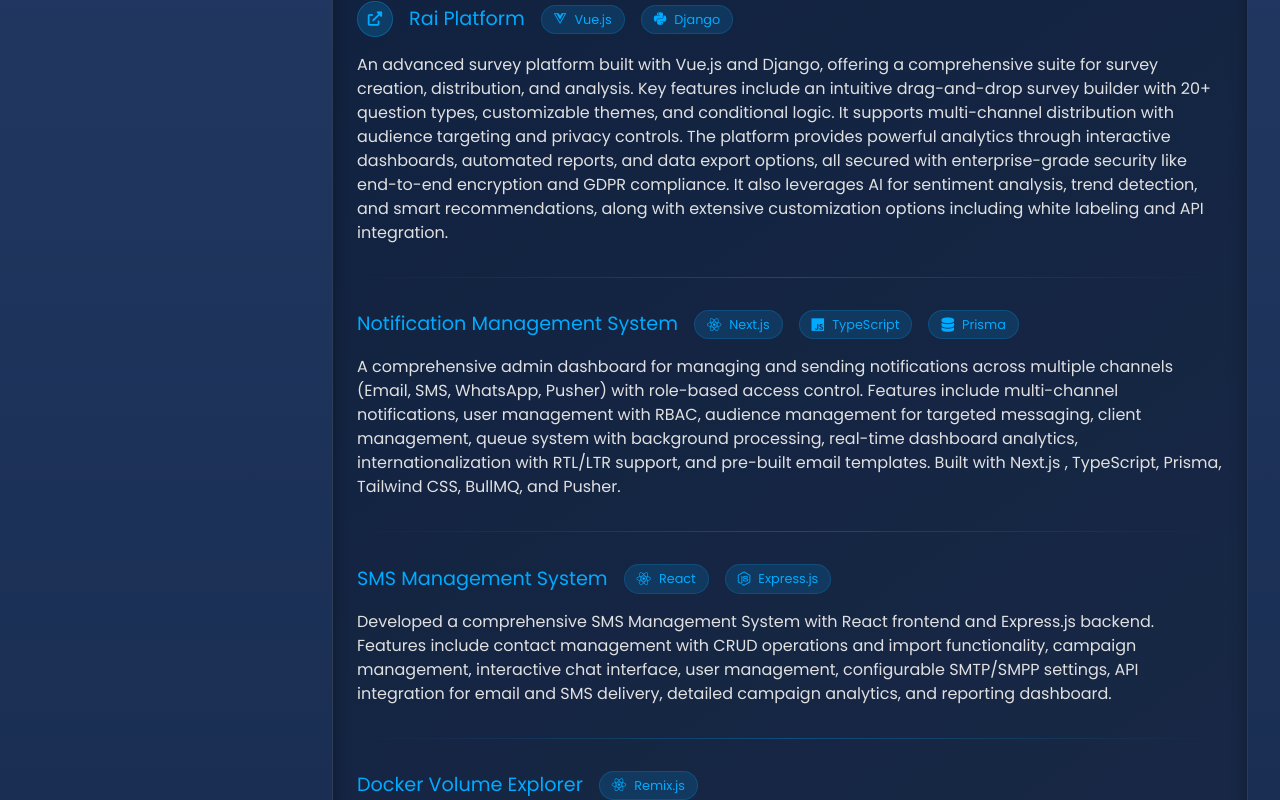
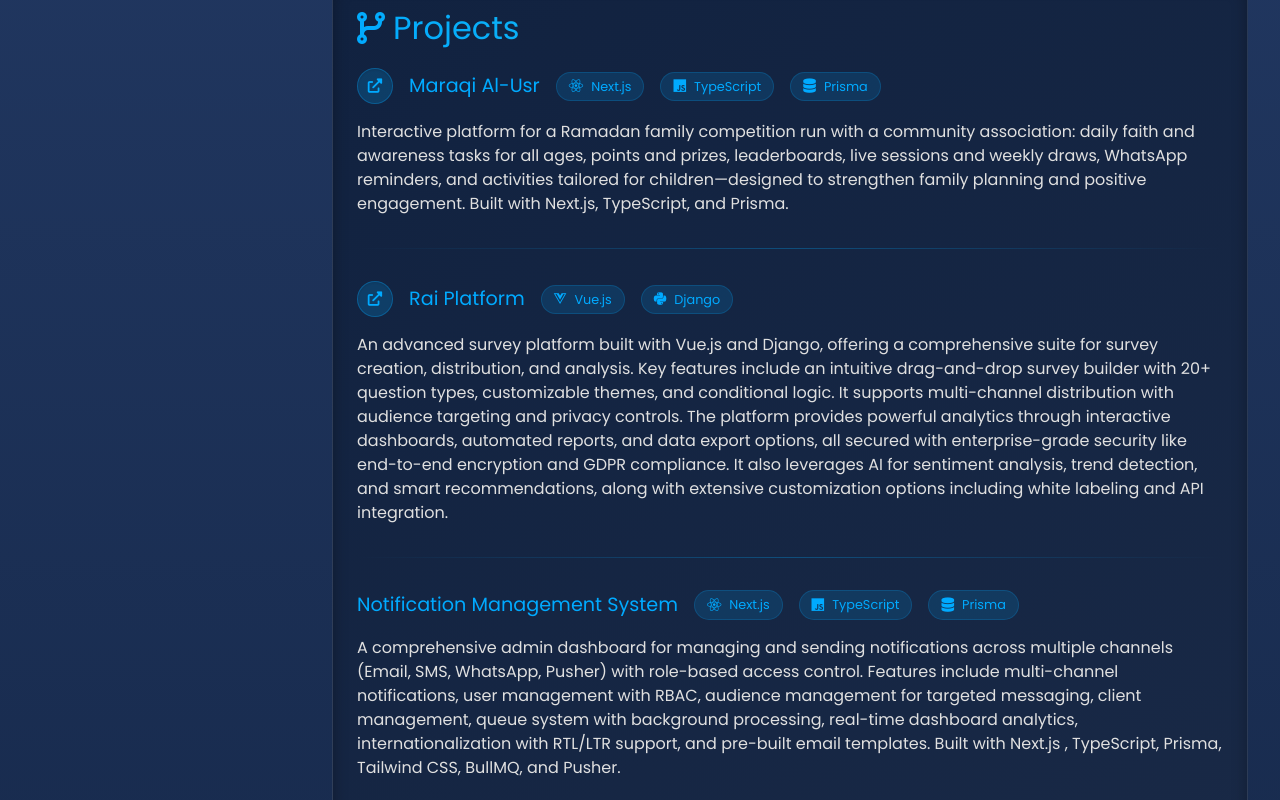
Before and after one commit to 0taida/taida-cv-react, a React (Vite) app: page / in a window 1280 px wide. Shown: the part 1140-1940 px from the top of the page. Built offline with nearby package versions, Linux system fonts and the light colour scheme.

Commit message:
Enhance contact info styling and update project details; add new project 'maraqi-families' and adjust email display

```diff
--- a/src/components/ContactInfo.jsx
+++ b/src/components/ContactInfo.jsx
@@ -20,13 +20,14 @@ const ContactInfo = ({ contactData }) => {
           {t('contact')}
         </h3>
         <ul>
-          <li className="animate-fade-in-delayed">
+          <li className="animate-fade-in-delayed ">
             <i className="fas fa-envelope"></i>
             <a
               href={`mailto:${data.email}`}
+              dir="ltr"
               style={{ color: '#00aaff', textDecoration: 'none' }}
             >
-              {data.email}
+              {data.shortEmail}
             </a>
           </li>
           <li className="animate-fade-in-delayed">
--- a/src/components/Projects.jsx
+++ b/src/components/Projects.jsx
@@ -5,6 +5,17 @@ const Projects = ({ projects }) => {
 
   // Default projects if not provided
   const defaultProjects = [
+    {
+      title: 'maraqi-families',
+      description: 'maraqi-families-desc',
+      link: 'https://maraqi.cloud/',
+      linkIcon: 'fas fa-external-link-alt',
+      techBadges: [
+        { name: 'Next.js', icon: 'fab fa-react' },
+        { name: 'TypeScript', icon: 'fab fa-js' },
+        { name: 'Prisma', icon: 'fas fa-database' }
+      ]
+    },
     {
       title: 'rai-platform',
       description: 'rai-platform-desc',
@@ -24,21 +35,21 @@ const Projects = ({ projects }) => {
         { name: 'Prisma', icon: 'fas fa-database' }
       ]
     },
-    {
-      title: 'sms-project',
-      description: 'sms-project-desc',
-      techBadges: [
-        { name: 'React', icon: 'fab fa-react' },
-        { name: 'Express.js', icon: 'fab fa-node-js' }
-      ]
-    },
-    {
-      title: 'docker-explorer',
-      description: 'docker-explorer-desc',
-      techBadges: [
-        { name: 'Remix.js', icon: 'fab fa-react' }
-      ]
-    },
+    // {
+    //   title: 'sms-project',
+    //   description: 'sms-project-desc',
+    //   techBadges: [
+    //     { name: 'React', icon: 'fab fa-react' },
+    //     { name: 'Express.js', icon: 'fab fa-node-js' }
+    //   ]
+    // },
+    // {
+    //   title: 'docker-explorer',
+    //   description: 'docker-explorer-desc',
+    //   techBadges: [
+    //     { name: 'Remix.js', icon: 'fab fa-react' }
+    //   ]
+    // },
     {
       title: 'simple-chat-app',
       description: 'developed-chat-app',
@@ -53,13 +64,13 @@ const Projects = ({ projects }) => {
         { name: 'Python', icon: 'fab fa-python' }
       ]
     },
-    {
-      title: 'proxy-project',
-      description: 'proxy-desc',
-      techBadges: [
-        { name: 'Caddy', icon: 'fas fa-server' }
-      ]
-    }
+    // {
+    //   title: 'proxy-project',
+    //   description: 'proxy-desc',
+    //   techBadges: [
+    //     { name: 'Caddy', icon: 'fas fa-server' }
+    //   ]
+    // }
   ];
 
   const projectsList = projects || defaultProjects;
--- a/src/data/cvData.js
+++ b/src/data/cvData.js
@@ -2,6 +2,7 @@
 export const cvData = {
   contact: {
     email: 'taida.dream@gmail.com',
+    shortEmail: 'taida.dream',
     phone: '+967774126583',
     github: 'https://github.com/0taida',
     location: 'location'
@@ -19,12 +20,23 @@ export const cvData = {
   ],
 
   technicalSkills: {
-    frontend: ["HTML", "CSS", "JavaScript", "TypeScript", "React", "Vue.js", "Bootstrap", "Tailwind CSS"],
-    backend: ["Node.js", "PHP", "Laravel", "MySQL", "PostgreSQL"],
+    frontend: ["HTML", "CSS", "JavaScript", "TypeScript", "React", "Next.js", "Vue.js", "Bootstrap", "Tailwind CSS"],
+    backend: ["Node.js", "PHP", "Laravel", "MySQL", "PostgreSQL", "Prisma"],
     tools: ["Git", "Docker", "Firebase", "GitHub", "Postman", "npm", "Ubuntu", "Huly App"]
   },
 
   projects: [
+    {
+      title: 'maraqi-families',
+      description: 'maraqi-families-desc',
+      link: 'https://maraqi.cloud/',
+      linkIcon: 'fas fa-external-link-alt',
+      techBadges: [
+        { name: 'Next.js', icon: 'fab fa-react' },
+        { name: 'TypeScript', icon: 'fab fa-js' },
+        { name: 'Prisma', icon: 'fas fa-database' }
+      ]
+    },
     {
       title: 'rai-platform',
       description: 'rai-platform-desc',
@@ -44,21 +56,21 @@ export const cvData = {
         { name: 'Prisma', icon: 'fas fa-database' }
       ]
     },
-    {
-      title: 'sms-project',
-      description: 'sms-project-desc',
-      techBadges: [
-        { name: 'React', icon: 'fab fa-react' },
-        { name: 'Express.js', icon: 'fab fa-node-js' }
-      ]
-    },
-    {
-      title: 'docker-explorer',
-      description: 'docker-explorer-desc',
-      techBadges: [
-        { name: 'Remix.js', icon: 'fab fa-react' }
-      ]
-    },
+    // {
+    //   title: 'sms-project',
+    //   description: 'sms-project-desc',
+    //   techBadges: [
+    //     { name: 'React', icon: 'fab fa-react' },
+    //     { name: 'Express.js', icon: 'fab fa-node-js' }
+    //   ]
+    // },
+    // {
+    //   title: 'docker-explorer',
+    //   description: 'docker-explorer-desc',
+    //   techBadges: [
+    //     { name: 'Remix.js', icon: 'fab fa-react' }
+    //   ]
+    // },
     {
       title: 'simple-chat-app',
       description: 'developed-chat-app',
@@ -73,12 +85,12 @@ export const cvData = {
         { name: 'Python', icon: 'fab fa-python' }
       ]
     },
-    {
-      title: 'proxy-project',
-      description: 'proxy-desc',
-      techBadges: [
-        { name: 'Caddy', icon: 'fas fa-server' }
-      ]
-    }
+    // {
+    //   title: 'proxy-project',
+    //   description: 'proxy-desc',
+    //   techBadges: [
+    //     { name: 'Caddy', icon: 'fas fa-server' }
+    //   ]
+    // }
   ]
 };
--- a/src/i18n/index.js
+++ b/src/i18n/index.js
@@ -32,7 +32,7 @@ const resources = {
       "frontend-development": "Frontend Development",
       "backend-development": "Backend Development",
       "tools-development": "Tools",
-      "passionate-developer": "Software developer with 1.5 years of hands-on experience building modern web apps with Next.js, React, and Tailwind CSS. Previously worked with Laravel and Vue.js, which I still use for side projects. Focused on performance, accessibility, and creating responsive, user-friendly interfaces.",
+      "passionate-developer": "Software developer focused on production-ready web applications using Next.js, React, TypeScript, and Tailwind CSS, with solid experience in Laravel and Vue.js for full-stack delivery. I emphasize performant and accessible interfaces, maintainable architecture, and responsive user experiences that align with product goals.",
       "professional-experience": "Professional Experience",
       "software-developer": "Software Developer",
       "doing": "Currently working as a software developer focusing on React and Next.js, while also working with Laravel and Vue.js when needed",
@@ -65,6 +65,9 @@ const resources = {
       "rai-platform-desc": "An advanced survey platform built with Vue.js and Django, offering a comprehensive suite for survey creation, distribution, and analysis. Key features include an intuitive drag-and-drop survey builder with 20+ question types, customizable themes, and conditional logic. It supports multi-channel distribution with audience targeting and privacy controls. The platform provides powerful analytics through interactive dashboards, automated reports, and data export options, all secured with enterprise-grade security like end-to-end encryption and GDPR compliance. It also leverages AI for sentiment analysis, trend detection, and smart recommendations, along with extensive customization options including white labeling and API integration.",
       "rai-platform-desc-short": "Survey platform with drag-and-drop builder, multi-channel distribution, analytics, and enterprise security (Vue + Django).",
       "rai-platform-desc-short": "Survey platform with drag-and-drop builder, multi-channel distribution, analytics, and enterprise security (Vue + Django).",
+      "maraqi-families": "Maraqi Al-Usr",
+      "maraqi-families-desc": "Interactive platform for a Ramadan family competition run with a community association: daily faith and awareness tasks for all ages, points and prizes, leaderboards, live sessions and weekly draws, WhatsApp reminders, and activities tailored for children—designed to strengthen family planning and positive engagement. Built with Next.js, TypeScript, and Prisma.",
+      "maraqi-families-desc-short": "Ramadan family competition platform: tasks, points, leaderboards, live events, and WhatsApp engagement (Next.js, TypeScript, Prisma).",
       "notification-system": "Notification Management System",
       "notification-system-desc": "A comprehensive admin dashboard for managing and sending notifications across multiple channels (Email, SMS, WhatsApp, Pusher) with role-based access control. Features include multi-channel notifications, user management with RBAC, audience management for targeted messaging, client management, queue system with background processing, real-time dashboard analytics, internationalization with RTL/LTR support, and pre-built email templates. Built with Next.js , TypeScript, Prisma, Tailwind CSS, BullMQ, and Pusher.",
       "notification-system-desc-short": "Multi-channel notifications admin with RBAC, queues, analytics, i18n and templates (Next.js/TS/Prisma).",
@@ -118,10 +121,10 @@ const resources = {
       "frontend-development": "تطوير الواجهة الأمامية",
       "backend-development": "تطوير الواجهة الخلفية",
       "tools-development": "الأدوات",
-      "passionate-developer": "مطور برمجيات بخبرة سنة ونصف في بناء تطبيقات ويب حديثة باستخدام Next.js وReact وTailwind CSS. سبق وأن عملت على Laravel وVue.js وما زلت أستخدمهما في مشاريعي الجانبية. أركز على الأداء وإمكانية الوصول وبناء واجهات متجاوبة وسهلة الاستخدام.",
+      "passionate-developer": "مطوّر برمجيات أركّز على تطبيقات ويب جاهزة للإنتاج باستخدام Next.js وReact وTypeScript وTailwind CSS، مع خبرة قوية في Laravel وVue.js للتسليم متكامل الواجهات. أولوياتي الأداء وإمكانية الوصول وهندسة قابلة للصيانة وتجارب مستخدم متجاوبة تتماشى مع أهداف المنتج.",
       "professional-experience": "الخبرة المهنية",
       "software-developer": "مطور برمجيات",
-      "doing": "أعمل حالياً كمطور برمجيات مع تركيز على React وNext.js، وأعمل أيضاً مع Laravel وVue.js عند الحاجة",
+      "doing": "أعمل حالياً كمطور برمجيات مع تركيز على React وNext.js، وأعمل أيضاً مع Laravel وVue.js ",
       "react-next-features": "قمت ببناء وصيانة ميزات باستخدام Next.js وReact وTypeScript وTailwind CSS",
       "collaborated-platform": "شاركت في تطوير منصة مبنية على Laravel لإنشاء المتاجر الإلكترونية",
       "enhanced-ui": "قمت بتحسين واجهة المستخدم باستخدام Vue.js وBootstrap وTailwind CSS",
@@ -146,6 +149,9 @@ const resources = {
       "rai-platform": "منصة رأي",
       "rai-platform-desc": "منصة استطلاعات متقدمة مبنية باستخدام Vue.js و Django، تقدم مجموعة شاملة لإنشاء الاستطلاعات وتوزيعها وتحليلها. تشمل الميزات الرئيسية أداة إنشاء استطلاعات سهلة الاستخدام بالسحب والإفلات مع أكثر من 20 نوعًا من الأسئلة، وسمات قابلة للتخصيص، ومنطق شرطي. تدعم التوزيع متعدد القنوات مع استهداف الجمهور وضوابط الخصوصية. توفر المنصة تحليلات قوية من خلال لوحات معلومات تفاعلية وتقارير آلية وخيارات تصدير البيانات، وكلها مؤمنة بأمان على مستوى المؤسسات مثل التشفير من طرف إلى طرف والامتثال للائحة العامة لحماية البيانات. كما أنها تستفيد من الذكاء الاصطناعي لتحليل المشاعر واكتشاف الاتجاهات والتوصيات الذكية، إلى جانب خيارات تخصيص واسعة النطاق بما في ذلك العلامة البيضاء وتكامل واجهة برمجة التطبيقات.",
       "rai-platform-desc-short": "منصة استطلاعات مع منشئ بالسحب والإفلات، توزيع متعدد القنوات، تحليلات، وأمان على مستوى المؤسسات (Vue + Django).",
+      "maraqi-families": "مراقي الأسر",
+      "maraqi-families-desc": "منصة تفاعلية لمسابقة رمضانية للأسر بالشراكة مع جمعية أهلية: مهام يومية دينية وتوعوية لجميع الأعمار، نظام نقاط وجوائز، لوحة صدارة، لقاءات مباشرة وسحوبات أسبوعية، تذكيرات عبر واتساب، وأنشطة مخصصة للأطفال—لتعزيز التخطيط الأسري والتنافس الإيجابي. مبنية باستخدام Next.js وTypeScript وPrisma.",
+      "maraqi-families-desc-short": "منصة مسابقة رمضانية للأسر: مهام يومية، نقاط، لوحة صدارة، فعاليات مباشرة، وتفاعل واتساب (Next.js وTypeScript وPrisma).",
       "notification-system": "نظام إدارة الإشعارات",
       "notification-system-desc": "لوحة تحكم إدارية شاملة لإدارة وإرسال الإشعارات عبر قنوات متعددة (البريد الإلكتروني، الرسائل القصيرة، واتساب، Pusher) مع التحكم في الوصول القائم على الأدوار. تشمل الميزات إشعارات متعددة القنوات، إدارة المستخدمين مع RBAC، إدارة الجمهور للرسائل المستهدفة، إدارة العملاء، نظام الطوابير مع المعالجة في الخلفية، تحليلات لوحة التحكم في الوقت الفعلي، التدويل مع دعم RTL/LTR، وقوالب البريد الإلكتروني الجاهزة. مبني باستخدام Next.js ، TypeScript، Prisma، Tailwind CSS، BullMQ، وPusher.",
       "notification-system-desc-short": "لوحة إدارة إشعارات متعددة القنوات مع RBAC وطوابير وتحليلات وتعدد اللغات وقوالب (Next.js/TypeScript/Prisma).",
```
Also changed, not shown: src/custom.css (+22 -0 lines).
